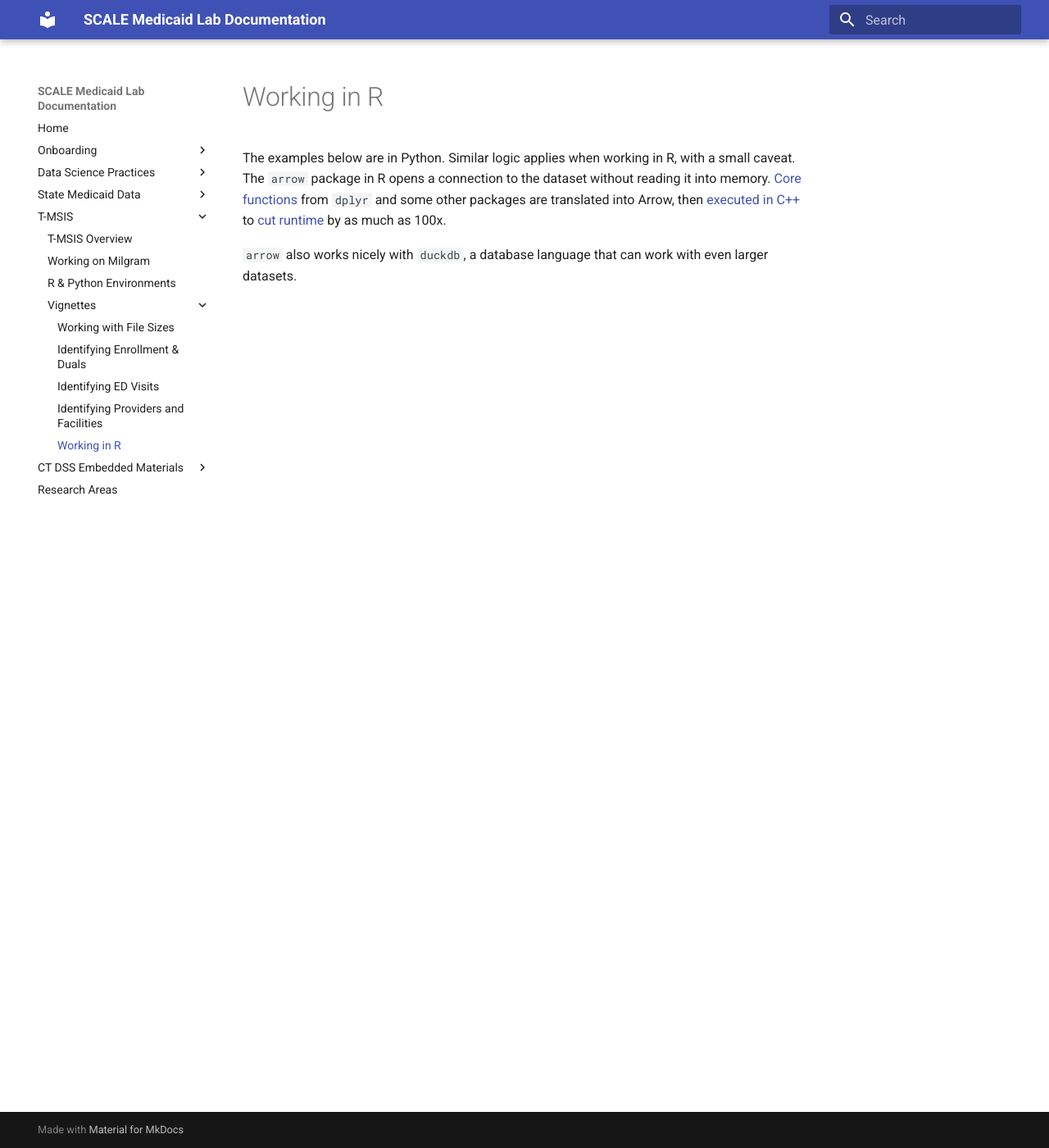
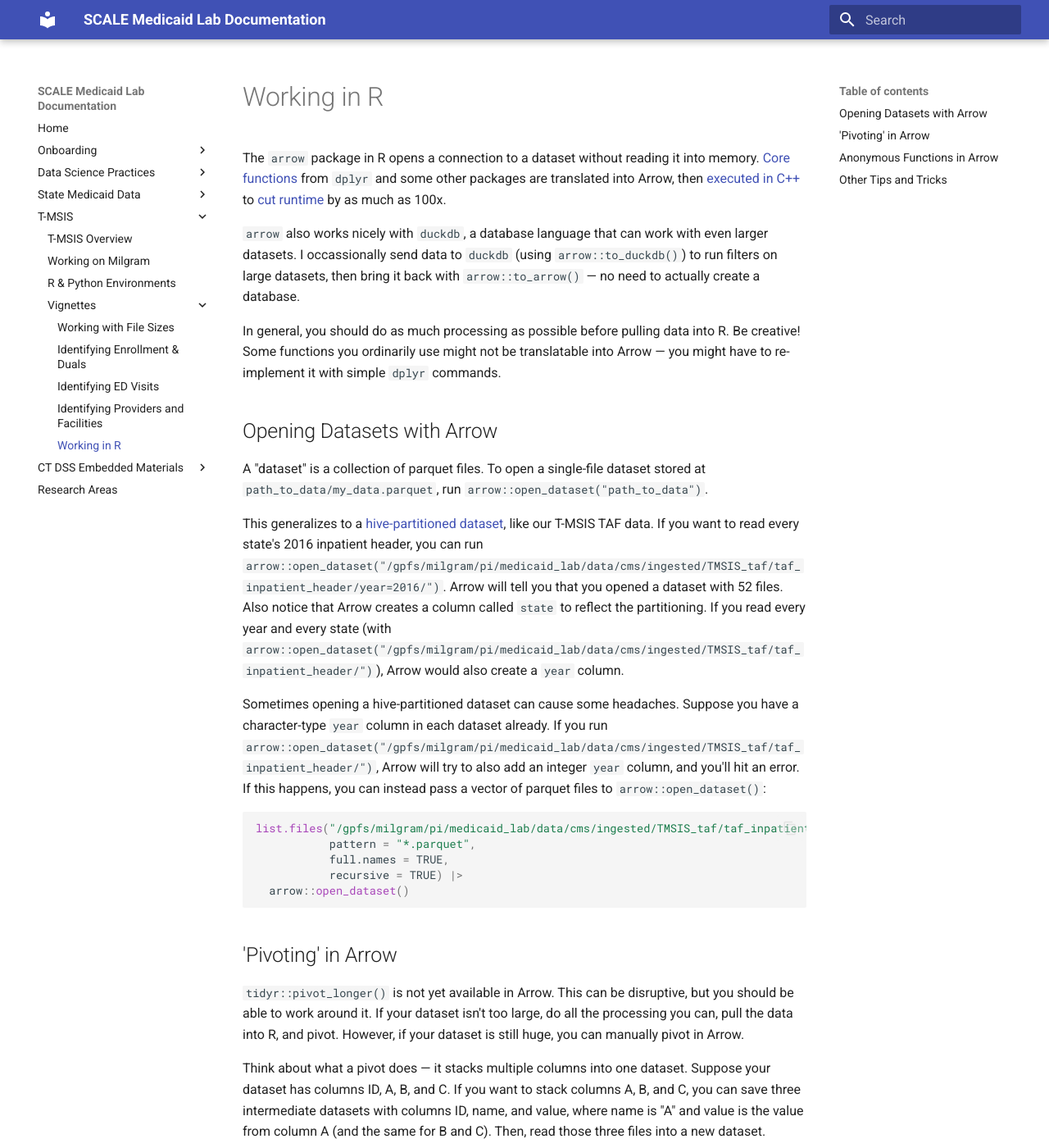
Before and after one commit to Yale-Medicaid/Documentation, an MkDocs documentation site: the page built from docs/tmsis/vignettes/working_in_R.md, in a window 1280 px wide and 1400 px high. Shown: the whole window at 82% size. Built offline with MkDocs 1.6.1 and Material for MkDocs 9.7.7, drawn with Linux system fonts in a browser that asks for light colours; some of the changed text lies outside the part shown.

Commit message:
working in R

````diff
--- a/docs/tmsis/vignettes/working_in_R.md
+++ b/docs/tmsis/vignettes/working_in_R.md
@@ -1,5 +1,57 @@
 # Working in R
 
-The examples below are in Python. Similar logic applies when working in R, with a small caveat. The `arrow` package in R opens a connection to the dataset without reading it into memory. [Core functions](https://arrow.apache.org/docs/r/reference/acero.html) from `dplyr` and some other packages are translated into Arrow, then [executed in C++](https://arrow.apache.org/docs/cpp/acero/overview.html) to [cut runtime](https://r4ds.hadley.nz/arrow.html) by as much as 100x.
+The `arrow` package in R opens a connection to a dataset without reading it into memory. [Core functions](https://arrow.apache.org/docs/r/reference/acero.html) from `dplyr` and some other packages are translated into Arrow, then [executed in C++](https://arrow.apache.org/docs/cpp/acero/overview.html) to [cut runtime](https://r4ds.hadley.nz/arrow.html) by as much as 100x.
 
-`arrow` also works nicely with `duckdb`, a database language that can work with even larger datasets.
+`arrow` also works nicely with `duckdb`, a database language that can work with even larger datasets. I occassionally send data to `duckdb` (using `arrow::to_duckdb()`) to run filters on large datasets, then bring it back with `arrow::to_arrow()` — no need to actually create a database.
+
+In general, you should do as much processing as possible before pulling data into R. Be creative! Some functions you ordinarily use might not be translatable into Arrow — you might have to re-implement it with simple `dplyr` commands.
+
+## Opening Datasets with Arrow
+
+A "dataset" is a collection of parquet files. To open a single-file dataset stored at `path_to_data/my_data.parquet`, run `arrow::open_dataset("path_to_data")`.
+
+This generalizes to a [hive-partitioned dataset](https://r4ds.hadley.nz/arrow.html#partitioning), like our T-MSIS TAF data. If you want to read every state's 2016 inpatient header, you can run `arrow::open_dataset("/gpfs/milgram/pi/medicaid_lab/data/cms/ingested/TMSIS_taf/taf_inpatient_header/year=2016/")`. Arrow will tell you that you opened a dataset with 52 files. Also notice that Arrow creates a column called `state` to reflect the partitioning. If you read every year and every state (with `arrow::open_dataset("/gpfs/milgram/pi/medicaid_lab/data/cms/ingested/TMSIS_taf/taf_inpatient_header/")`), Arrow would also create a `year` column.
+
+Sometimes opening a hive-partitioned dataset can cause some headaches. Suppose you have a character-type `year` column in each dataset already. If you run `arrow::open_dataset("/gpfs/milgram/pi/medicaid_lab/data/cms/ingested/TMSIS_taf/taf_inpatient_header/")`, Arrow will try to also add an integer `year` column, and you'll hit an error. If this happens, you can instead pass a vector of parquet files to `arrow::open_dataset()`:
+
+```r
+list.files("/gpfs/milgram/pi/medicaid_lab/data/cms/ingested/TMSIS_taf/taf_inpatient_header/",
+           pattern = "*.parquet",
+           full.names = TRUE,
+           recursive = TRUE) |>
+  arrow::open_dataset()
+```
+
+## 'Pivoting' in Arrow
+
+`tidyr::pivot_longer()` is not yet available in Arrow. This can be disruptive, but you should be able to work around it. If your dataset isn't too large, do all the processing you can, pull the data into R, and pivot. However, if your dataset is still huge, you can manually pivot in Arrow.
+
+Think about what a pivot does — it stacks multiple columns into one dataset. Suppose your dataset has columns ID, A, B, and C. If you want to stack columns A, B, and C, you can save three intermediate datasets with columns ID, name, and value, where name is "A" and value is the value from column A (and the same for B and C). Then, read those three files into a new dataset.
+
+## Anonymous Functions in Arrow
+
+`dplyr` has a fantastic `dplyr::across()` function to let you run functions on multiple columns. This is implemented in Arrow, but only for named functions, i.e., you cannot pass an [anonymous function](http://adv-r.had.co.nz/Functional-programming.html#anonymous-functions). The workaround is easy — simply name your function!
+
+```r
+# DOESN'T WORK
+
+df |>
+  dplyr::mutate(dplyr::across(some_columns, \(x) !is.na(x)))
+
+# WORKS
+
+not_is.na <- function(x) {
+  !is.na(x)
+}
+
+df |>
+  dplyr::mutate(dplyr::across(some_columns, not_is.na))
+```
+
+It seems a bit silly, but that's what works right now.
+
+## Other Tips and Tricks
+
+- Arrow enforces separate data types for `int32` and `int64`. If your joins don't work, this could be why!
+- You can join a tibble into an Arrow dataset, but not the other way around.
+- You can't run `dplyr::bind_rows()` in Arrow. Instead, save each piece as a parquet file and open them together.
````
Also changed, not shown: docs/tmsis/vignettes/working_with_file_sizes.md (+2 -7 lines).
